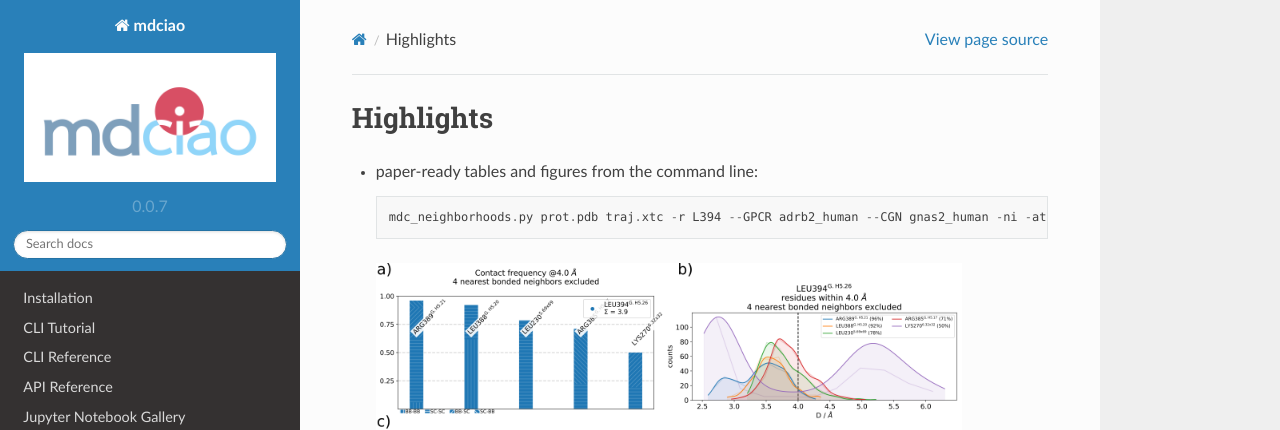
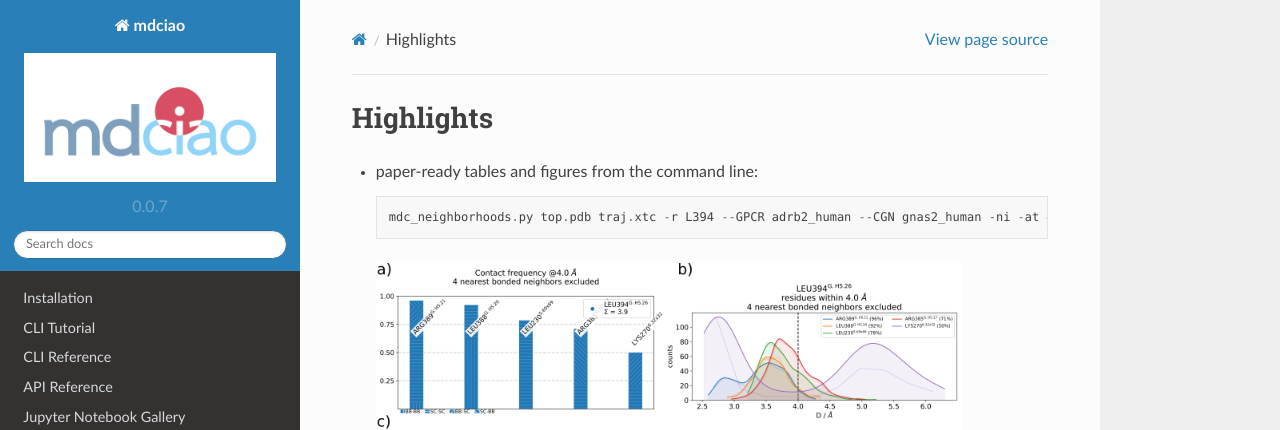
Before and after one commit to gph82/mdciao, a Sphinx documentation site: the page built from doc/highlights.rst, in a window 1280 px wide and 900 px high. Shown: the top 430 px of the window. Built offline with Sphinx 7.4.7 and the Read the Docs theme 2.0.0, drawn with Linux system fonts in a browser that asks for light colours; pages that are not in the unit, such as notebooks, are missing from menus; some of the changed text lies outside the part shown.

Commit message:
[general] rename prot.pdb -> top.pdb

```diff
--- a/doc/basic_usage.rst
+++ b/doc/basic_usage.rst
@@ -19,7 +19,7 @@
 
 This basic command::
 
- mdc_neighborhoods.py prot.pdb traj.xtc --residues L394 -nf #nf: don't use fragments
+ mdc_neighborhoods.py top.pdb traj.xtc --residues L394 -nf #nf: don't use fragments
 
 
 will print the following to the terminal (some headers have been left out)::
--- a/doc/highlights.rst
+++ b/doc/highlights.rst
@@ -8,7 +8,7 @@
 .. _`initial example`:
 * paper-ready tables and figures from the command line::
 
-   mdc_neighborhoods.py prot.pdb traj.xtc -r L394 --GPCR adrb2_human --CGN gnas2_human -ni -at #ni: not interactive, at: show atom-types
+   mdc_neighborhoods.py top.pdb traj.xtc -r L394 --GPCR adrb2_human --CGN gnas2_human -ni -at #ni: not interactive, at: show atom-types
 
   .. figure:: imgs/bars_and_PDF.png
       :scale: 40%
@@ -78,7 +78,7 @@
   - *G.HN.** : CGN-nomenclature for the :math:`G\alpha_N`-subunit
  You can check your selection **before** running a computation by using ``mdc_residues.py``::
 
-  >>> mdc_residues.py GLU*,P0G,380-394,G.HN.* prot.pdb --GPCR adrb2_human --CGN GNAS2_HUMAN -ni
+  >>> mdc_residues.py GLU*,P0G,380-394,G.HN.* top.pdb --GPCR adrb2_human --CGN GNAS2_HUMAN -ni
   Your selection 'GLU*,P0G,380-394,G.HN.*' yields:
      residue      residx    fragment      resSeq        GPCR         CGN
        GLU10           6           0          10        None     G.HN.27
@@ -148,7 +148,7 @@
 
 * use fragment definitions --like the ones above, ``0`` for the :math:`G\alpha`-unit and ``3`` for the receptor-- to compute interfaces in an automated way, i.e. without having to specifying individual residues::
 
-   >>> mdc_interface.py prot.pdb traj.xtc -fg1 0 -fg2 3 --GPCR adrb2_human --CGN GNAS2_HUMAN -t "3SN6 beta2AR-Galpha interface" -ni
+   >>> mdc_interface.py top.pdb traj.xtc -fg1 0 -fg2 3 --GPCR adrb2_human --CGN GNAS2_HUMAN -t "3SN6 beta2AR-Galpha interface" -ni
    ...
    The following 50 contacts capture 35.56 (~96%) of the total frequency 36.88 (over 75 contacts with nonzero frequency).
    As orientation value, the first 44 ctcs already capture 90.0% of 36.88.
@@ -239,7 +239,7 @@
 
   The command::
 
-   >>> mdc_sites.py prot.pdb traj.xtc --site tip.json -at -nf -sa #sa: short AA-names
+   >>> mdc_sites.py top.pdb traj.xtc --site tip.json -at -nf -sa #sa: short AA-names
    ...
    The following files have been created:
    ./sites.overall@4.0_Ang.pdf
@@ -285,7 +285,7 @@
 
   Now we use ``mdc_neighborhoods.py`` on our data::
 
-   >>> mdc_neighborhoods.py prot.pdb traj.xtc -r R131 -nf -o 3SN6.MD
+   >>> mdc_neighborhoods.py top.pdb traj.xtc -r R131 -nf -o 3SN6.MD
    ...
    The following 4 contacts capture 2.12 (~100%) of the total frequency 2.12 (over 5 contacts with nonzero frequency).
    ...
--- a/doc/index.rst
+++ b/doc/index.rst
@@ -37,12 +37,12 @@
 
 ``mdciao``  takes the files typically generated by a molecular dynamics (MD) simulation, i.e.
 
-* topology files, like *prot.gro* or *prot.pdb*
+* topology files, like *prot.gro* or *top.pdb*
 * trajectory files, like *traj1.xtc*, *traj2.xtc*
 
 and calculates the  time-traces of residue-residue distances, and from there, **contact frequencies** and **distance distributions**. The most simple command line call would look approximately like this::
 
- mdc_neighborhoods.py prot.pdb traj.xtc --residues L394
+ mdc_neighborhoods.py top.pdb traj.xtc --residues L394
  [...]
  The following 5 contacts capture 3.88 (~90%) of the total frequency 4.31 (over 7 contacts with nonzero frequency).
  As orientation value, the first 5 ctcs already capture 90.0% of 4.31.
```
Also changed, not shown: 6 other files.
